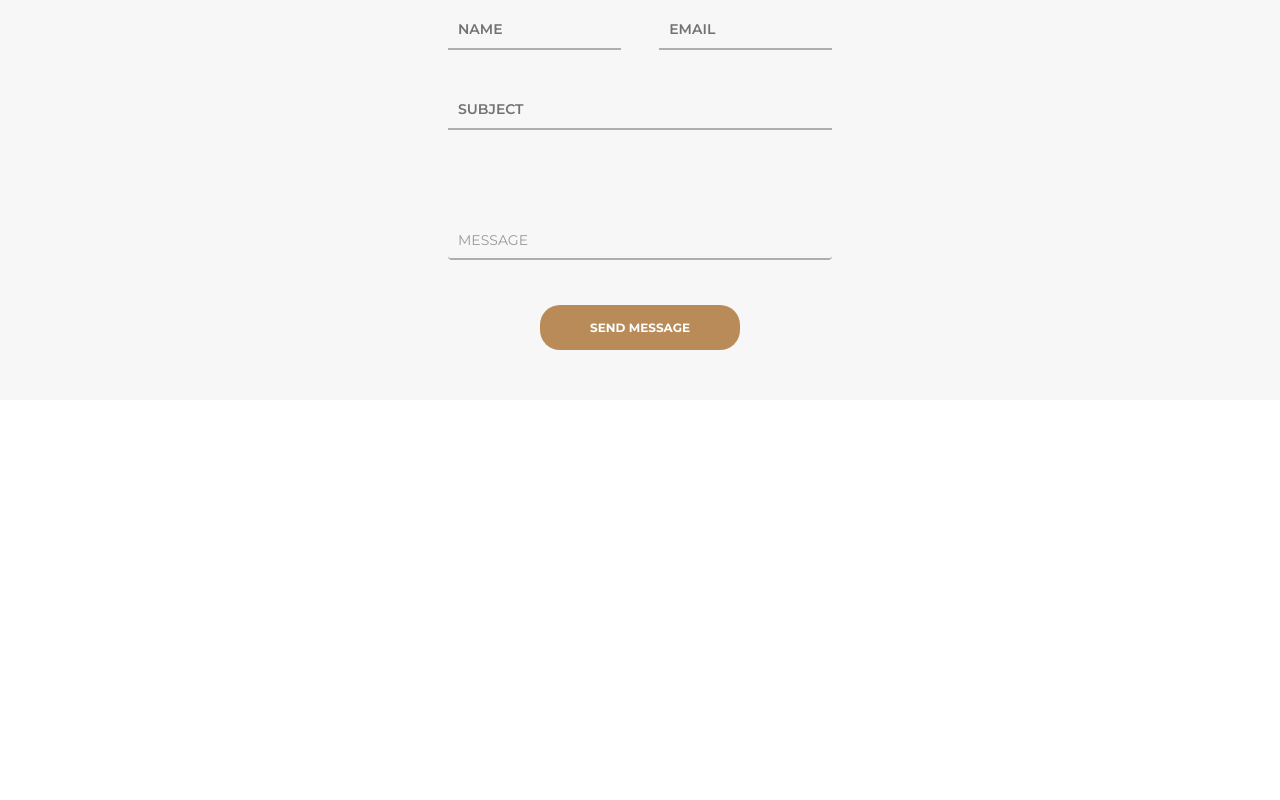
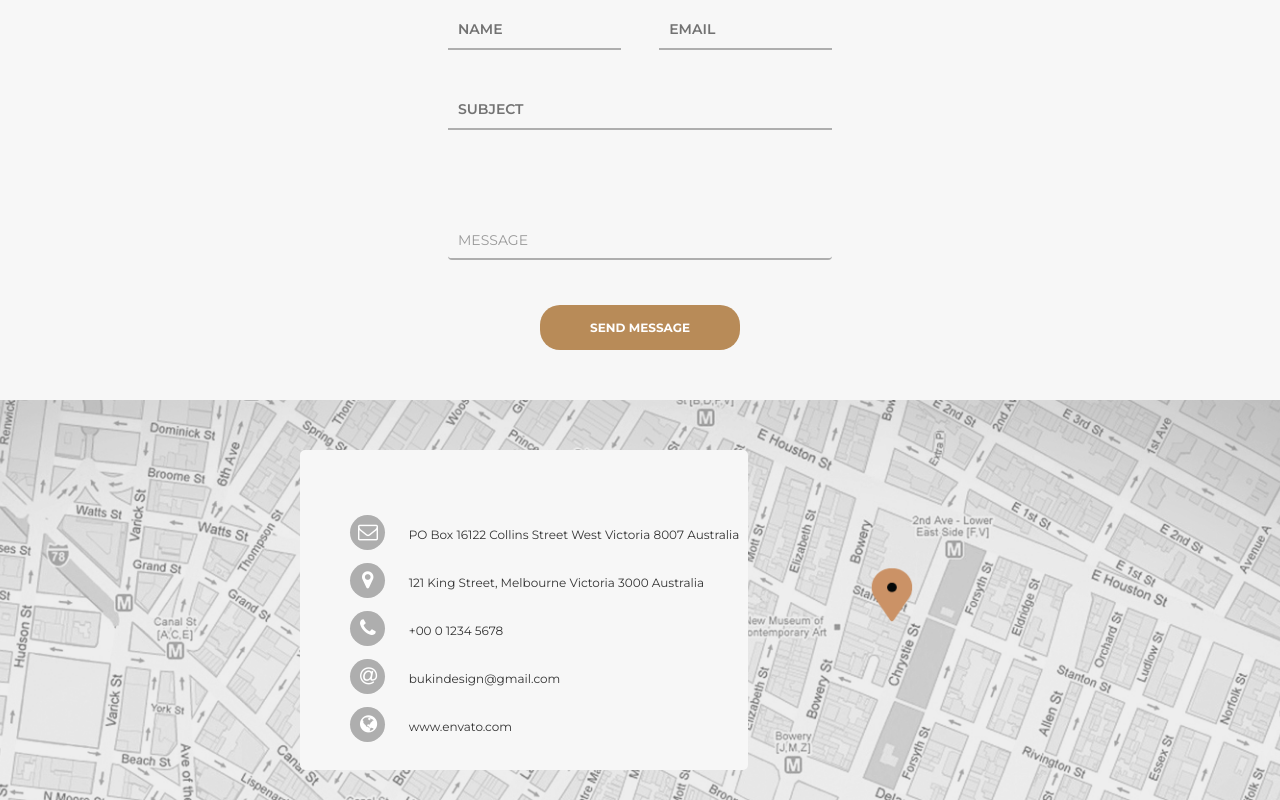
Before and after one commit to MariuszGalek/Landing_Page, a plain HTML site: page index.html in a window 1280 px wide. Shown: the part 6209-7009 px from the top of the page. Before the commit the page ends 6609 px from the top, so only its background shows below. Drawn offline with nearby package versions, Linux system fonts and the light colour scheme.

Commit message:
Add map section

```diff
--- a/index.html
+++ b/index.html
@@ -448,6 +448,32 @@
 				</button>
 			</div>
     	</section>
+    	<section class="map">
+    		<div class="info">
+    			<div class="info-details">
+                <div class="item">
+					<i class="fa fa-envelope-o"></i>
+                    <p>PO Box 16122 Collins Street West Victoria 8007 Australia</p>
+                </div>
+                <div class="item">
+                    <i class="fa fa-map-marker"></i>
+                    <p>121 King Street, Melbourne Victoria 3000 Australia</p>
+                </div>
+                <div class="item">
+                    <i class="fa fa-phone"></i>
+                    <p>+00 0 1234 5678</p>
+                </div>
+                <div class="item">
+                    <i class="fa fa-at"></i>
+                    <p>bukindesign@gmail.com</p>
+                </div>
+                <div class="item">
+                    <i class="fa fa-globe"></i>
+                    <p>www.envato.com</p>
+                </div>
+            </div>
+    		</div>
+    	</section>
     <script src="https://code.jquery.com/jquery-1.4.2.js" integrity="sha256-lcAjyA3+DTAwTFgkSHiZUGH4eAGmbapda/TyUSvg5vk=" crossorigin="anonymous"></script>
 	<script type="text/javascript" src="js/script.js"></script>
 	</body>
--- a/sass/style.scss
+++ b/sass/style.scss
@@ -788,11 +788,12 @@ body {
 			margin-bottom: 40px;
 			height: 40px;
 		}
-		textarea {
+		textarea, textarea:focus {
 			resize: none;
 			overflow: hidden;
 			margin-top: 50px;
 			box-shadow: none;
+			border-bottom: 2px solid rgb(174,174,174);
 		}
 		.align-left {
 			width: 45%;
@@ -827,3 +828,52 @@ body {
 		}
 	}
 }
+
+/*-- map --*/
+
+.map {
+	height: 50vh;
+	background: url('../images/bg3.png') center;
+	background-size: cover;
+	.info {
+		position: absolute;
+		background-color: rgb(247,247,247);
+		height: 40vh;
+		width: 35%;
+		margin: 50px 0 50px 300px;
+		border-radius: 5px;
+		.info-details {
+			margin: 60px 0 0 50px;
+		}
+		.item {
+			padding: 5px 0;
+		}
+		p {
+            display: inline-block;
+            font-size: 12px;
+        }
+        .fa {
+            height: 35px;
+            width: 35px;
+            border-radius: 50%;
+            background-color: rgb(174,174,174);
+            color: #fff;
+            font-size: 20px;
+            padding: 7px 0 0 8px;
+            margin-right: 20px;
+            transition: 0.3s;
+            &:hover {
+                background-color: $color-project;
+                cursor: pointer;
+            }
+        }
+        .fa-map-marker {
+            padding-left: 12px;
+        }
+        .fa-at,
+        .fa-globe,
+        .fa-phone {
+            padding-left: 10px;
+        }
+	}
+}
```
Also changed, not shown: css/style.css, css/style.prefixed.css, images/bg3.png (added), 2 other files.
